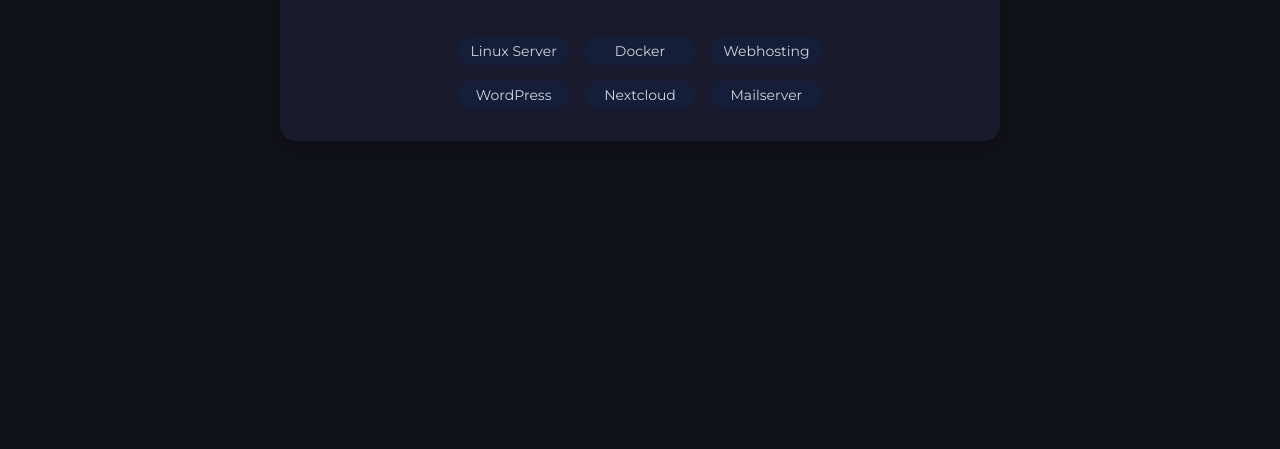
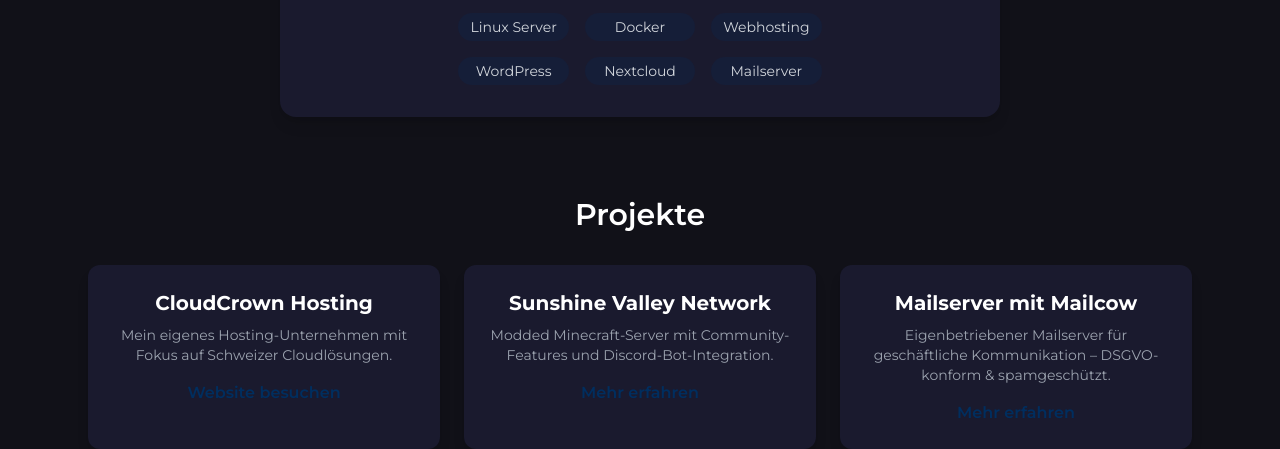
Before and after one commit to MikeDawson1945/portfolio, a plain HTML site: page index.html in a window 1280 px wide. Shown: the part 635-1084 px from the top of the page. Before the commit the page ends 800 px from the top, so only its background shows below. Drawn offline with nearby package versions, Linux system fonts and the light colour scheme.

Commit message:
Update index.html

```diff
--- a/index.html
+++ b/index.html
@@ -53,5 +53,33 @@
   </div>
 </section>
 
+  <section class="mt-20 max-w-6xl w-full px-6">
+  <h2 class="text-3xl font-semibold text-center mb-8">Projekte</h2>
+
+  <div class="grid grid-cols-1 sm:grid-cols-2 lg:grid-cols-3 gap-6">
+    <!-- Projekt 1 -->
+    <div class="bg-[#1A1A2E] p-6 rounded-xl shadow-lg hover:shadow-2xl transition-all duration-300">
+      <h3 class="text-xl font-bold mb-2">CloudCrown Hosting</h3>
+      <p class="text-gray-400 text-sm mb-4">Mein eigenes Hosting-Unternehmen mit Fokus auf Schweizer Cloudlösungen.</p>
+      <a href="https://cloudcrown.ch" target="_blank" class="text-[#002E5F] font-semibold hover:underline">Website besuchen</a>
+    </div>
+
+    <!-- Projekt 2 -->
+    <div class="bg-[#1A1A2E] p-6 rounded-xl shadow-lg hover:shadow-2xl transition-all duration-300">
+      <h3 class="text-xl font-bold mb-2">Sunshine Valley Network</h3>
+      <p class="text-gray-400 text-sm mb-4">Modded Minecraft-Server mit Community-Features und Discord-Bot-Integration.</p>
+      <a href="https://discord.gg/tXRJfnHDyN" class="text-[#002E5F] font-semibold hover:underline">Mehr erfahren</a>
+    </div>
+
+    <!-- Projekt 3 -->
+    <div class="bg-[#1A1A2E] p-6 rounded-xl shadow-lg hover:shadow-2xl transition-all duration-300">
+      <h3 class="text-xl font-bold mb-2">Mailserver mit Mailcow</h3>
+      <p class="text-gray-400 text-sm mb-4">Eigenbetriebener Mailserver für geschäftliche Kommunikation – DSGVO-konform & spamgeschützt.</p>
+      <a href="mailto:info@cloudcrown.ch" class="text-[#002E5F] font-semibold hover:underline">Mehr erfahren</a>
+    </div>
+  </div>
+</section>
+
+
 </body>
 </html>
```
